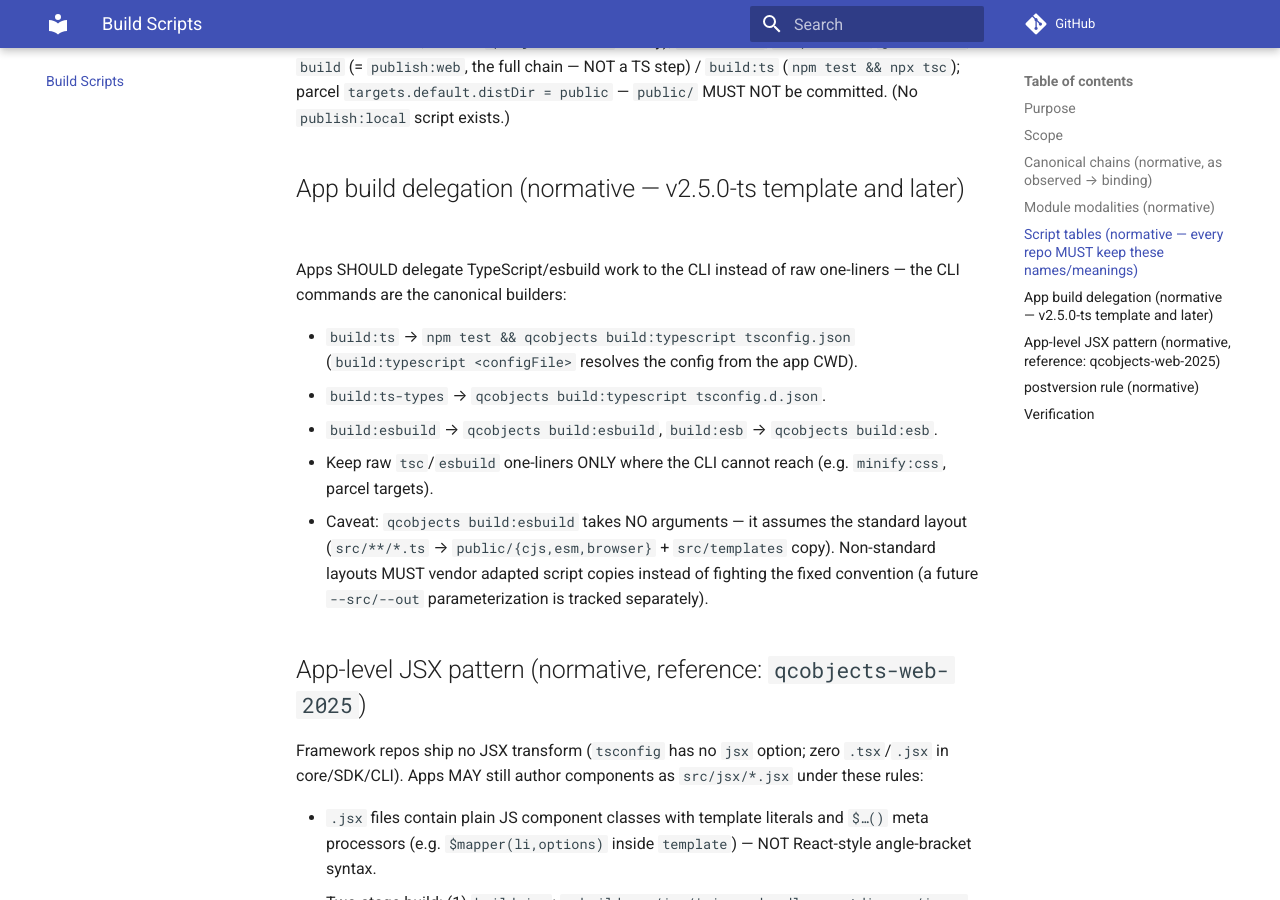
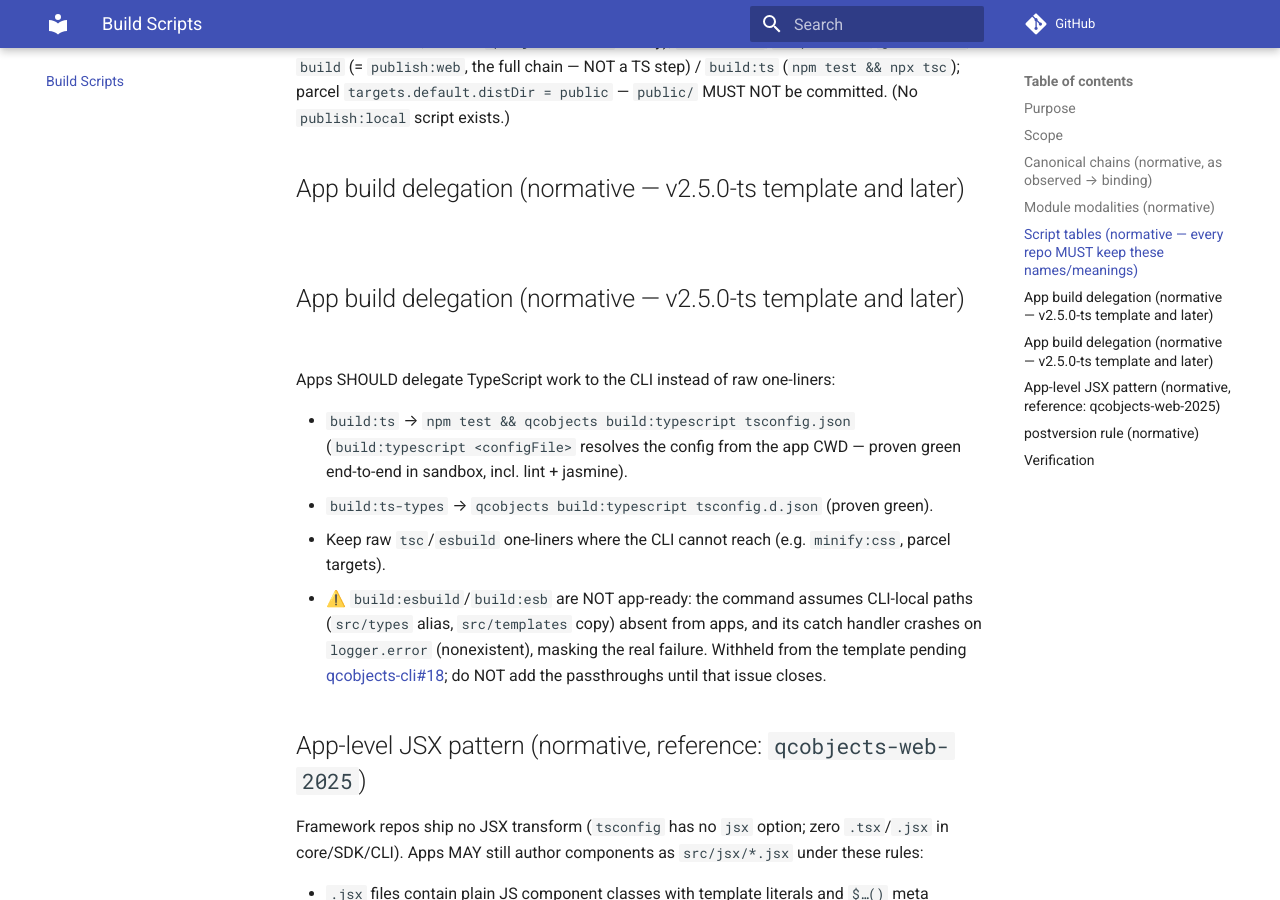
Before and after one commit to QCObjects/product-specs, an MkDocs documentation site: the page built from docs/14-build-scripts-blueprint.md, in a window 1280 px wide and 900 px high, scrolled down 2850 px. Built offline with MkDocs 1.6.1 and Material for MkDocs 9.7.7, drawn with Linux system fonts in a browser that asks for light colours; comment, search, counter and statistics services are not loaded.

Commit message:
fix: esbuild delegation withheld pending cli#18

```diff
--- a/docs/14-build-scripts-blueprint.md
+++ b/docs/14-build-scripts-blueprint.md
@@ -90,20 +90,22 @@ public` — `public/` MUST NOT be committed. (No `publish:local` script exists.)
 
 ## App build delegation (normative — v2.5.0-ts template and later)
 
-Apps SHOULD delegate TypeScript/esbuild work to the CLI instead of raw
-one-liners — the CLI commands are the canonical builders:
+## App build delegation (normative — v2.5.0-ts template and later)
+
+Apps SHOULD delegate TypeScript work to the CLI instead of raw one-liners:
 
 - `build:ts` → `npm test && qcobjects build:typescript tsconfig.json`
-  (`build:typescript <configFile>` resolves the config from the app CWD).
-- `build:ts-types` → `qcobjects build:typescript tsconfig.d.json`.
-- `build:esbuild` → `qcobjects build:esbuild`, `build:esb` → `qcobjects build:esb`.
-- Keep raw `tsc`/`esbuild` one-liners ONLY where the CLI cannot reach
+  (`build:typescript <configFile>` resolves the config from the app CWD —
+  proven green end-to-end in sandbox, incl. lint + jasmine).
+- `build:ts-types` → `qcobjects build:typescript tsconfig.d.json` (proven green).
+- Keep raw `tsc`/`esbuild` one-liners where the CLI cannot reach
   (e.g. `minify:css`, parcel targets).
-- Caveat: `qcobjects build:esbuild` takes NO arguments — it assumes the standard
-  layout (`src/**/*.ts` → `public/{cjs,esm,browser}` + `src/templates` copy).
-  Non-standard layouts MUST vendor adapted script copies instead of fighting
-  the fixed convention (a future `--src/--out` parameterization is tracked
-  separately).
+- ⚠️ `build:esbuild`/`build:esb` are NOT app-ready: the command assumes
+  CLI-local paths (`src/types` alias, `src/templates` copy) absent from apps,
+  and its catch handler crashes on `logger.error` (nonexistent), masking the
+  real failure. Withheld from the template pending
+  [qcobjects-cli#18](https://github.com/QCObjects/qcobjects-cli/issues/18);
+  do NOT add the passthroughs until that issue closes.
 
 ## App-level JSX pattern (normative, reference: `qcobjects-web-2025`)
 
```
